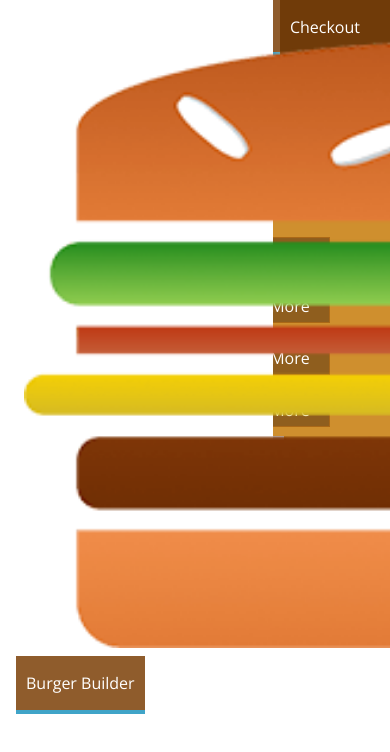
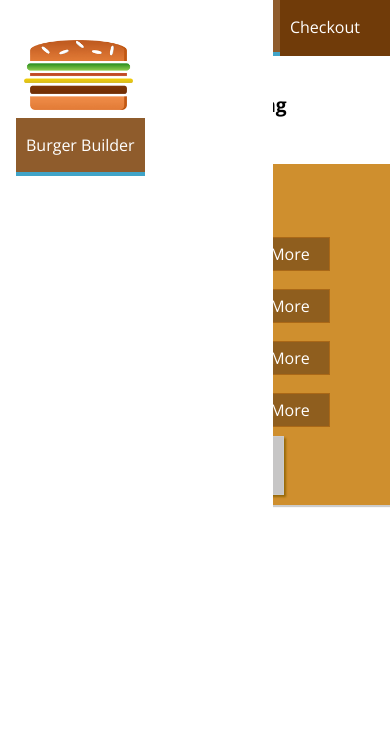
Before and after one commit to shishir75/React-Burger-Builder-App, a React app: page / in a window 390 px wide. Shown: the top 752 px of the page. Built offline with nearby package versions, Linux system fonts and the light colour scheme.

Commit message:
Working on Responsive Adjustment

```diff
--- a/src/components/Logo/Logo.js
+++ b/src/components/Logo/Logo.js
@@ -3,7 +3,7 @@
 import classes from "./Logo.module.css";
 
 const logo = (props) => (
-    <div className={classes.Logo}>
+    <div className={classes.Logo} style={{ height: props.height }}>
         <img src={burgerLogo} alt="Burger Logo" />
     </div>
 );
--- a/src/components/Logo/Logo.module.css
+++ b/src/components/Logo/Logo.module.css
@@ -1,6 +1,6 @@
 .Logo {
     background-color: #fff;
-    height: 80%;
+    height: 100%;
     padding: 8px;
     box-sizing: border-box;
     border-radius: 5px;
--- a/src/components/Navigation/SideDrawer/SideDrawer.js
+++ b/src/components/Navigation/SideDrawer/SideDrawer.js
@@ -6,7 +6,9 @@
 const sideDrawer = (props) => {
     return (
         <div className={classes.SideDrawer}>
-            <Logo />
+            <div className={classes.Logo}>
+                <Logo />
+            </div>
             <nav>
                 <NavigationItems />
             </nav>
--- a/src/components/Navigation/SideDrawer/SideDrawer.module.css
+++ b/src/components/Navigation/SideDrawer/SideDrawer.module.css
@@ -25,3 +25,7 @@
 .Close {
     transform: translateX(-100%);
 }
+
+.Logo {
+    height: 11%;
+}
--- a/src/components/Navigation/Toolbar/Toolbar.js
+++ b/src/components/Navigation/Toolbar/Toolbar.js
@@ -6,7 +6,9 @@
 const toolbar = (props) => (
     <header className={classes.Toolbar}>
         <div>MENU</div>
-        <Logo />
+        <div className={classes.Logo}>
+            <Logo />
+        </div>
         <nav>
             <NavigationItems />
         </nav>
--- a/src/components/Navigation/Toolbar/Toolbar.module.css
+++ b/src/components/Navigation/Toolbar/Toolbar.module.css
@@ -16,3 +16,7 @@
 .Toolbar nav {
     height: 100%;
 }
+
+.Logo {
+    height: 80%;
+}
```
